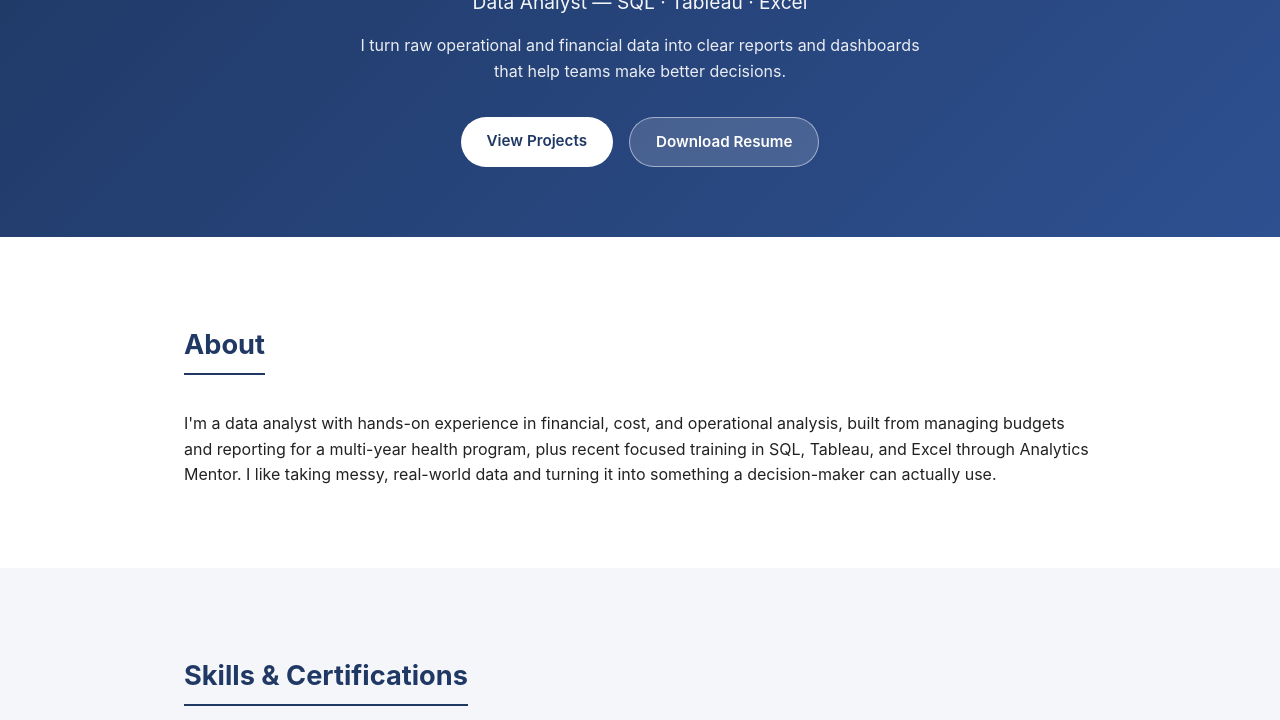
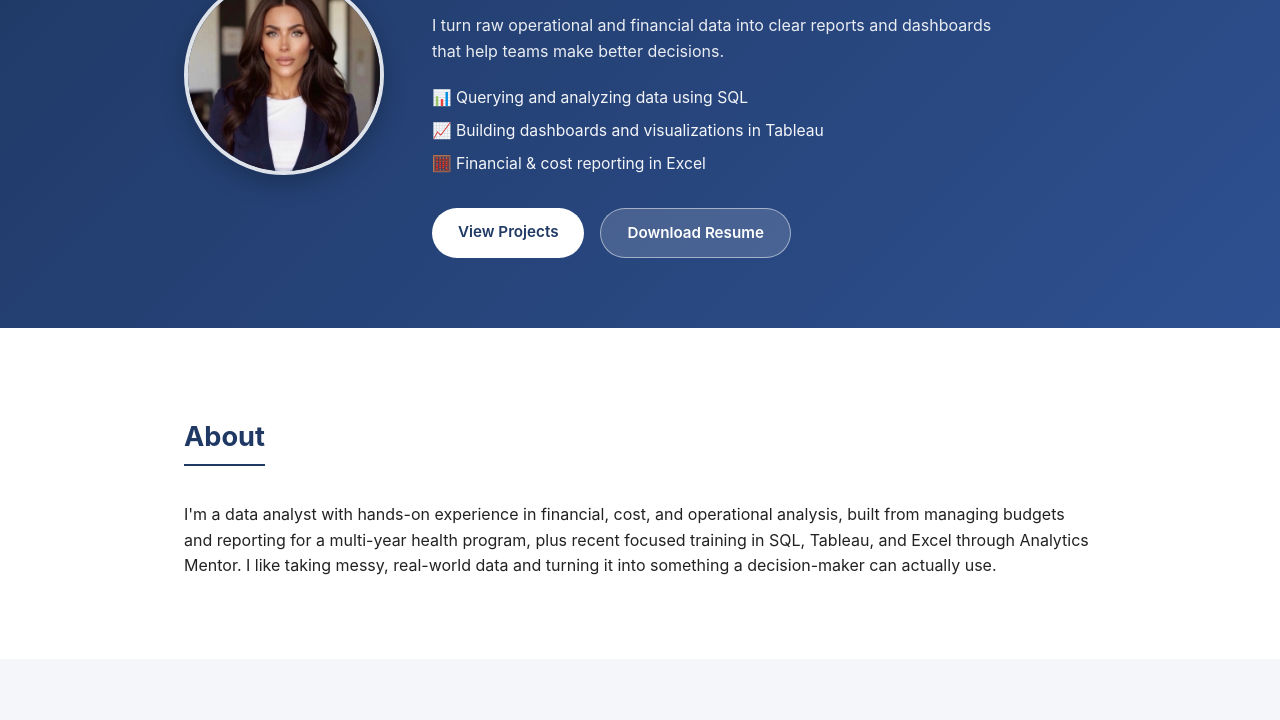
Before and after one commit to katelynnsilva/katelynn-portfolio, a plain HTML site: page index.html in a window 1280 px wide. Shown: the part 239-959 px from the top of the page. Drawn offline with nearby package versions, Linux system fonts and the light colour scheme; a script that the page names is missing.

Commit message:
Redesign hero section with profile photo and skills list
Adds circular headshot beside name/title, plus a short bulleted list of core skills (SQL, Tableau, Excel) inspired by a portfolio layout the user liked.

```diff
--- a/css/style.css
+++ b/css/style.css
@@ -45,13 +45,45 @@ body {
 .hero {
   background: linear-gradient(135deg, var(--navy) 0%, var(--navy-light) 100%);
   color: #fff;
-  padding: 90px 0 70px;
-  text-align: center;
+  padding: 70px 0;
 }
+.hero-inner {
+  display: flex;
+  align-items: center;
+  gap: 48px;
+  text-align: left;
+}
+.hero-photo {
+  width: 200px;
+  height: 200px;
+  border-radius: 50%;
+  object-fit: cover;
+  flex-shrink: 0;
+  border: 4px solid rgba(255,255,255,0.85);
+  box-shadow: 0 8px 24px rgba(0,0,0,0.25);
+}
+.hero-text { flex: 1; }
 .hero h1 { margin: 0 0 8px; font-size: 2.6rem; }
 .tagline { font-size: 1.2rem; opacity: 0.95; margin: 0 0 16px; }
-.hero-sub { max-width: 560px; margin: 0 auto 32px; opacity: 0.9; }
-.hero-actions { display: flex; gap: 16px; justify-content: center; flex-wrap: wrap; }
+.hero-sub { max-width: 560px; margin: 0 0 20px; opacity: 0.9; }
+.hero-list {
+  list-style: none;
+  padding: 0;
+  margin: 0 0 32px;
+  display: flex;
+  flex-direction: column;
+  gap: 8px;
+  font-size: 0.98rem;
+  opacity: 0.95;
+}
+.hero-actions { display: flex; gap: 16px; flex-wrap: wrap; }
+
+@media (max-width: 700px) {
+  .hero-inner { flex-direction: column; text-align: center; }
+  .hero-sub { margin-left: auto; margin-right: auto; }
+  .hero-list { align-items: center; }
+  .hero-actions { justify-content: center; }
+}
 
 .btn {
   display: inline-block;
--- a/index.html
+++ b/index.html
@@ -22,16 +22,24 @@
 </header>
 
 <section class="hero">
-  <div class="container">
+  <div class="container hero-inner">
+    <img src="assets/katelynn-profile.jpg" alt="Katelynn Silva" class="hero-photo" />
+    <div class="hero-text">
       <h1>Katelynn Silva</h1>
       <p class="tagline">Data Analyst — SQL &middot; Tableau &middot; Excel</p>
       <p class="hero-sub">
         I turn raw operational and financial data into clear reports and dashboards
         that help teams make better decisions.
       </p>
+      <ul class="hero-list">
+        <li>📊 Querying and analyzing data using SQL</li>
+        <li>📈 Building dashboards and visualizations in Tableau</li>
+        <li>🧮 Financial &amp; cost reporting in Excel</li>
+      </ul>
       <div class="hero-actions">
         <a href="#projects" class="btn btn-primary">View Projects</a>
         <a href="assets/Katelynn_Silva_Data_Analyst_Resume.docx" class="btn btn-secondary" download>Download Resume</a>
+      </div>
     </div>
   </div>
 </section>
```
Also changed, not shown: assets/katelynn-profile.jpg (added). Lines whose indentation alone changed are shown as unchanged.
